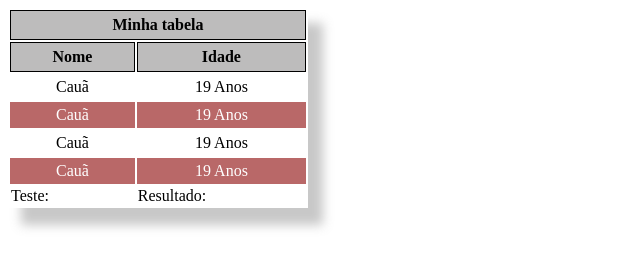
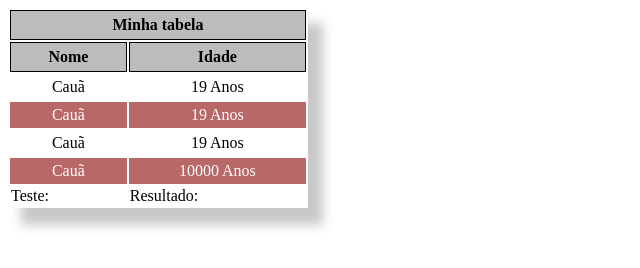
Before and after one commit to SPONYY/Estudos-HTML, a plain HTML site: page Criando Tabelas/index.html in a window 1280 px wide. Shown: the full height of the page, 0-640 px from the left. Drawn offline with Linux system fonts and the light colour scheme.

Commit message:
Teste de merge

```diff
--- a/Criando Tabelas/index.html
+++ b/Criando Tabelas/index.html
@@ -69,7 +69,7 @@ table tr:hover{
             </tr>
             <tr>
                 <td>Cauã</td>
-                <td>19 Anos</td>
+                <td>10000 Anos</td>
             </tr>
 
         </tbody>
```
